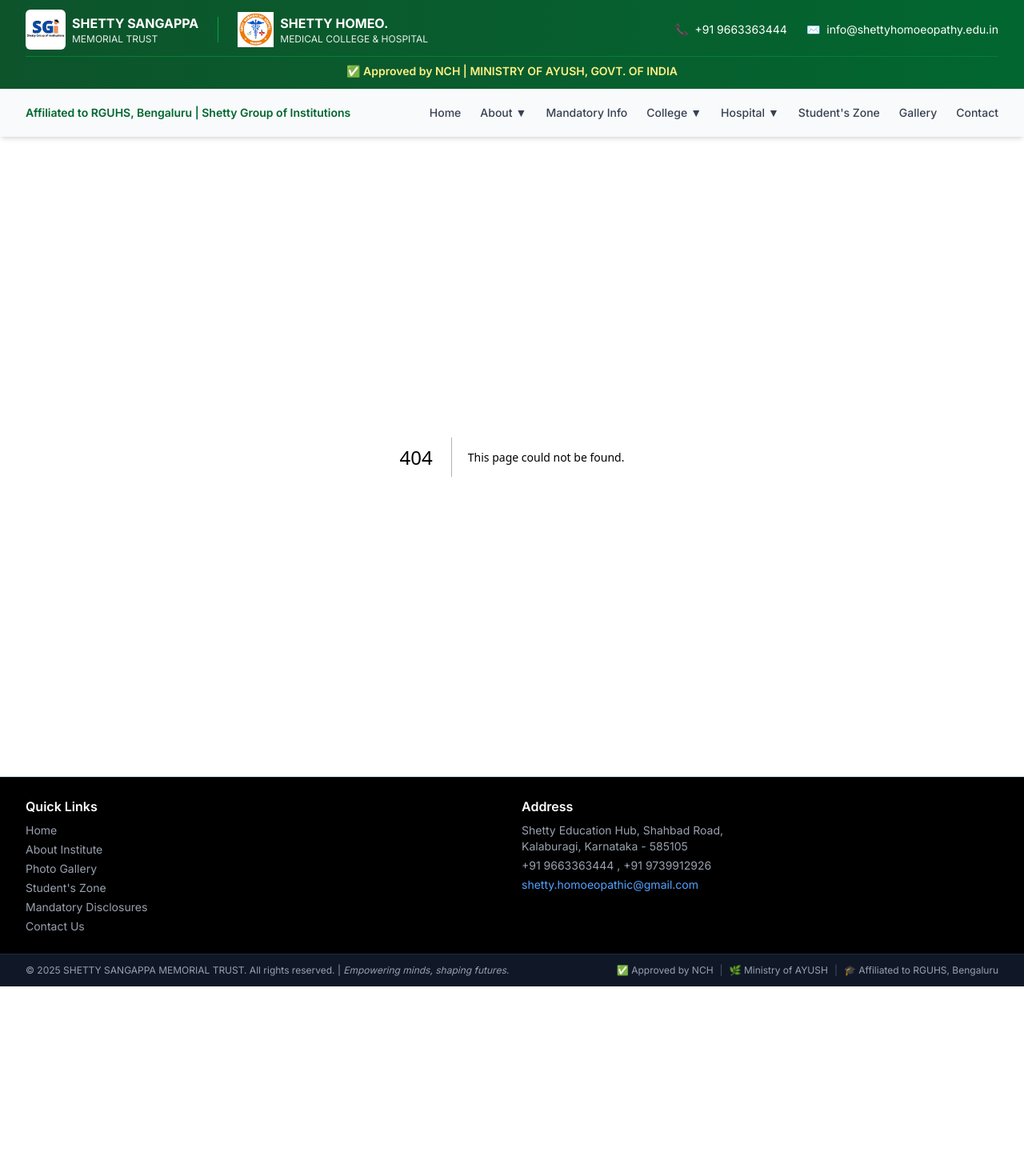
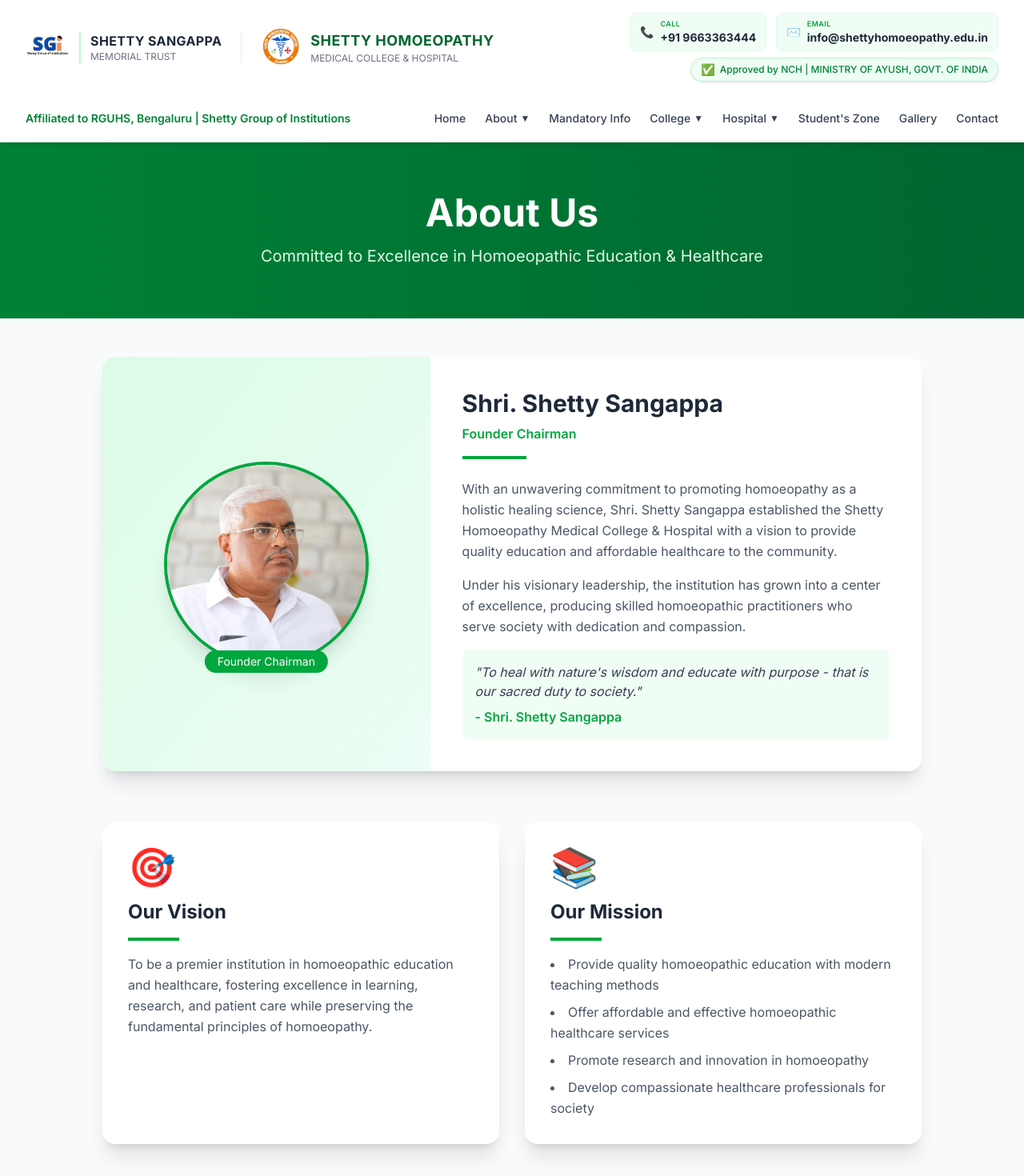
Before and after one commit to SSsss1122-cell/shetty-homoeopathic, a Next.js app: page /about in a window 1280 px wide. Before the commit this address had no page. Shown: the top 1470 px of the page at 80% size. Before the commit the page ends 1233 px from the top, so only its background shows below. Built offline with nearby package versions, Linux system fonts and the light colour scheme.

Commit message:
chairman and vidion mission

```diff
--- /dev/null
+++ b/app/about/page.tsx
@@ -0,0 +1,168 @@
+// app/about/page.tsx
+'use client';
+import Image from "next/image";
+import { useEffect } from "react";
+
+export default function AboutPage() {
+  useEffect(() => {
+    // Handle hash navigation for chairman section
+    if (window.location.hash === "#chairman") {
+      const element = document.getElementById("chairman");
+      if (element) {
+        setTimeout(() => {
+          element.scrollIntoView({ behavior: "smooth" });
+        }, 100);
+      }
+    }
+  }, []);
+
+  return (
+    <div className="min-h-screen bg-gray-50">
+      {/* Hero Section */}
+      <div className="bg-gradient-to-r from-green-700 to-green-800 text-white py-16">
+        <div className="container mx-auto px-4 text-center">
+          <h1 className="text-4xl md:text-5xl font-bold mb-4">About Us</h1>
+          <p className="text-lg md:text-xl text-green-100">
+            Committed to Excellence in Homoeopathic Education & Healthcare
+          </p>
+        </div>
+      </div>
+
+      <div className="container mx-auto px-4 py-12">
+        {/* Chairman Section */}
+        <div id="chairman" className="max-w-5xl mx-auto mb-16 scroll-mt-20">
+          <div className="bg-white rounded-2xl shadow-xl overflow-hidden">
+            <div className="md:flex">
+              {/* Chairman Photo */}
+              <div className="md:w-2/5 bg-gradient-to-br from-green-100 to-emerald-50 p-8 flex items-center justify-center">
+                <div className="relative">
+                  <div className="w-64 h-64 rounded-full overflow-hidden border-4 border-green-600 shadow-xl">
+                    <Image
+                      src="/chairman.png"
+                      alt="Chairman Shri. Shetty Sangappa"
+                      width={256}
+                      height={256}
+                      className="object-cover w-full h-full"
+                    />
+                  </div>
+                  <div className="absolute -bottom-2 left-1/2 transform -translate-x-1/2 bg-green-600 text-white px-4 py-1 rounded-full text-sm whitespace-nowrap">
+                    Founder Chairman
+                  </div>
+                </div>
+              </div>
+
+              {/* Chairman Info */}
+              <div className="md:w-3/5 p-8 md:p-10">
+                <h2 className="text-3xl font-bold text-gray-800 mb-2">
+                  Shri. Shetty Sangappa
+                </h2>
+                <p className="text-green-600 font-semibold mb-4">
+                  Founder Chairman
+                </p>
+                <div className="w-20 h-1 bg-green-600 mb-6"></div>
+                <p className="text-gray-600 leading-relaxed mb-4">
+                  With an unwavering commitment to promoting homoeopathy as a holistic healing science,
+                  Shri. Shetty Sangappa established the Shetty Homoeopathy Medical College & Hospital
+                  with a vision to provide quality education and affordable healthcare to the community.
+                </p>
+                <p className="text-gray-600 leading-relaxed mb-4">
+                  Under his visionary leadership, the institution has grown into a center of excellence,
+                  producing skilled homoeopathic practitioners who serve society with dedication and compassion.
+                </p>
+                <div className="bg-green-50 p-4 rounded-lg mt-4">
+                  <p className="text-gray-700 italic">
+                    "To heal with nature's wisdom and educate with purpose - that is our sacred duty to society."
+                  </p>
+                  <p className="text-green-600 font-semibold mt-2">- Shri. Shetty Sangappa</p>
+                </div>
+              </div>
+            </div>
+          </div>
+        </div>
+
+        {/* Vision & Mission Section */}
+        <div id="vision-mission" className="max-w-5xl mx-auto mb-16 scroll-mt-20">
+          <div className="grid md:grid-cols-2 gap-8">
+            {/* Vision */}
+            <div className="bg-white rounded-2xl shadow-xl p-8 hover:shadow-2xl transition-shadow">
+              <div className="text-5xl mb-4">🎯</div>
+              <h3 className="text-2xl font-bold text-gray-800 mb-4">Our Vision</h3>
+              <div className="w-16 h-1 bg-green-600 mb-4"></div>
+              <p className="text-gray-600 leading-relaxed">
+                To be a premier institution in homoeopathic education and healthcare,
+                fostering excellence in learning, research, and patient care while
+                preserving the fundamental principles of homoeopathy.
+              </p>
+            </div>
+
+            {/* Mission */}
+            <div className="bg-white rounded-2xl shadow-xl p-8 hover:shadow-2xl transition-shadow">
+              <div className="text-5xl mb-4">📚</div>
+              <h3 className="text-2xl font-bold text-gray-800 mb-4">Our Mission</h3>
+              <div className="w-16 h-1 bg-green-600 mb-4"></div>
+              <ul className="text-gray-600 leading-relaxed space-y-2 list-disc list-inside">
+                <li>Provide quality homoeopathic education with modern teaching methods</li>
+                <li>Offer affordable and effective homoeopathic healthcare services</li>
+                <li>Promote research and innovation in homoeopathy</li>
+                <li>Develop compassionate healthcare professionals for society</li>
+              </ul>
+            </div>
+          </div>
+        </div>
+
+        {/* About Institute Section */}
+        <div className="max-w-5xl mx-auto">
+          <div className="bg-white rounded-2xl shadow-xl p-8 md:p-10">
+            <h2 className="text-3xl font-bold text-gray-800 mb-6 text-center">
+              About Shetty Homoeopathy Medical College
+            </h2>
+            <div className="w-24 h-1 bg-green-600 mx-auto mb-8"></div>
+
+            <div className="space-y-4 text-gray-600 leading-relaxed">
+              <p>
+                Shetty Homoeopathy Medical College & Hospital, established under the Shetty Sangappa
+                Memorial Trust, is a distinguished institution approved by the National Commission
+                for Homoeopathy (NCH) and the Ministry of AYUSH, Government of India.
+              </p>
+              <p>
+                Affiliated to the prestigious Rajiv Gandhi University of Health Sciences (RGUHS),
+                Bengaluru, our college is committed to providing excellence in homoeopathic medical
+                education and patient care.
+              </p>
+              <p>
+                Our state-of-the-art campus features modern classrooms, well-equipped laboratories,
+                a vast central library, and a full-fledged hospital that serves the community with
+                quality homoeopathic treatments.
+              </p>
+              <p>
+                We take pride in our dedicated faculty, who blend traditional homoeopathic wisdom
+                with contemporary medical knowledge to create competent and compassionate
+                homoeopathic practitioners.
+              </p>
+            </div>
+
+            {/* Key Highlights */}
+            <div className="grid grid-cols-2 md:grid-cols-4 gap-4 mt-8 pt-6 border-t border-gray-200">
+              <div className="text-center">
+                <div className="text-3xl font-bold text-green-600">20+</div>
+                <p className="text-sm text-gray-500">Years of Excellence</p>
+              </div>
+              <div className="text-center">
+                <div className="text-3xl font-bold text-green-600">500+</div>
+                <p className="text-sm text-gray-500">Students</p>
+              </div>
+              <div className="text-center">
+                <div className="text-3xl font-bold text-green-600">50+</div>
+                <p className="text-sm text-gray-500">Faculty Members</p>
+              </div>
+              <div className="text-center">
+                <div className="text-3xl font-bold text-green-600">100+</div>
+                <p className="text-sm text-gray-500">Beds in Hospital</p>
+              </div>
+            </div>
+          </div>
+        </div>
+      </div>
+    </div>
+  );
+}
--- a/app/page.tsx
+++ b/app/page.tsx
@@ -79,7 +79,7 @@
               </p>
             </div>
             <h1 className="text-4xl md:text-6xl font-bold mb-4 text-white drop-shadow-lg">
-              SHETTY HOMOEOMEDICAL
+              SHETTY HOMOEOPATHY
               <span className="block text-emerald-300">COLLEGE & HOSPITAL</span>
             </h1>
             <div className="flex flex-wrap justify-center gap-6 text-sm mb-4 text-gray-200">
@@ -238,7 +238,7 @@
               <div className="bg-white rounded-2xl overflow-hidden shadow-xl hover:shadow-2xl transition-all duration-500 transform hover:-translate-y-3">
                 <div className="h-64 relative overflow-hidden">
                   <Image
-                    src="/shetty homoeopathic hospitall.jpeg"
+                    src="/shetty homoeopathic hoapitall.jpeg"
                     alt="Green Campus"
                     fill
                     className="object-cover group-hover:scale-110 transition-transform duration-700"
--- a/components/header.tsx
+++ b/components/header.tsx
@@ -36,12 +36,14 @@
     { name: "Home", href: "/", hasDropdown: false },
     {
       name: "About",
-      hasDropdown: true,
+      href: "/about",  // Added href for About
+      hasDropdown: true,  // Keep dropdown for sub-items
       dropdownItems: [
-        { label: "About Institute", href: "/" },
+        { label: "About Institute", href: "/about" },
+        { label: "Chairman's Profile", href: "/about#chairman" },
         { label: "Principal's Desk", href: "/principal" },
-        { label: "Vision & Mission", href: "/" },
-        { label: "Permission Letter", href: "/" }
+        { label: "Vision & Mission", href: "/about#vision-mission" },
+        { label: "Permission Letter", href: "/permission-letter" }
       ]
     },
     { name: "Mandatory Info", href: "/mandatory-info", hasDropdown: false },
@@ -75,56 +77,78 @@
 
   return (
     <header className="w-full relative z-50">
-      {/* Top Bar - Combined Trust and College Info */}
-      <div className="bg-gradient-to-r from-green-900 to-green-800 text-white px-4 md:px-8 py-3">
-        <div className="flex flex-col md:flex-row justify-between items-center gap-3">
+      {/* Top Bar - Homoeopathy College Trust Header */}
+      <div className="bg-white shadow-md px-4 md:px-8 py-4">
+        <div className="flex flex-col lg:flex-row justify-between items-center gap-4">
+          {/* Left: Trust and College Name with Logos */}
           <div className="flex items-center gap-3 md:gap-6 flex-wrap justify-center">
-            {/* SGI Logo */}
-            <div className="flex items-center gap-2">
+            <div className="flex items-center gap-3">
               <Image
                 src="/SGi-Logo-4K_JPEG.jpg"
                 alt="SGI Logo"
-                width={50}
-                height={50}
+                width={55}
+                height={55}
                 className="object-contain rounded-md"
                 priority
               />
-              <div className="leading-tight">
-                <h1 className="font-bold text-sm md:text-base">SHETTY SANGAPPA</h1>
-                <p className="text-xs opacity-90">MEMORIAL TRUST</p>
+              <div className="leading-tight border-l-2 border-green-200 pl-3">
+                <h1 className="font-bold text-sm md:text-base text-gray-800 tracking-wide">
+                  SHETTY SANGAPPA
+                </h1>
+                <p className="text-xs text-gray-500">MEMORIAL TRUST</p>
               </div>
             </div>
 
-            <div className="w-px h-8 bg-green-600 hidden md:block" />
+            <div className="hidden md:block w-px h-10 bg-gray-200" />
 
-            <div className="flex items-center gap-2">
+            <div className="flex items-center gap-3">
               <Image
                 src="/medical-logo.png"
-                alt="Medical Logo"
-                width={45}
-                height={45}
+                alt="Homoeopathy College Logo"
+                width={50}
+                height={50}
                 className="object-contain"
               />
               <div className="leading-tight">
-                <h1 className="font-bold text-sm md:text-base">SHETTY HOMEO.</h1>
-                <p className="text-xs opacity-90">MEDICAL COLLEGE & HOSPITAL</p>
+                <h1 className="font-bold text-base md:text-lg text-green-800 tracking-wide">
+                  SHETTY HOMOEOPATHY
+                </h1>
+                <p className="text-xs text-gray-500">MEDICAL COLLEGE & HOSPITAL</p>
               </div>
             </div>
           </div>
 
-          <div className="flex gap-4 md:gap-6 text-xs md:text-sm">
-            <a href="tel:+919663363444" className="flex items-center gap-2 hover:text-yellow-300 transition">
-              <span>📞</span> +91 9663363444
-            </a>
-            <a href="mailto:info@shettyhomoeopathy.edu.in" className="flex items-center gap-2 hover:text-yellow-300 transition">
-              <span>✉️</span> info@shettyhomoeopathy.edu.in
-            </a>
+          {/* Right: Contact Info and Approval Badge in a Card Layout */}
+          <div className="flex flex-col items-end gap-2">
+            {/* Contact Row - Phone and Email side by side */}
+            <div className="flex items-center gap-3">
+              <a
+                href="tel:+919663363444"
+                className="flex items-center gap-2 px-3 py-1.5 rounded-lg bg-green-50 hover:bg-green-100 transition border border-green-100"
+              >
+                <span className="text-green-700 text-sm">📞</span>
+                <div>
+                  <p className="text-[9px] text-green-600 uppercase tracking-wider font-semibold">Call</p>
+                  <p className="text-sm font-bold text-gray-800">+91 9663363444</p>
+                </div>
+              </a>
+              <a
+                href="mailto:info@shettyhomoeopathy.edu.in"
+                className="flex items-center gap-2 px-3 py-1.5 rounded-lg bg-green-50 hover:bg-green-100 transition border border-green-100"
+              >
+                <span className="text-green-700 text-sm">✉️</span>
+                <div>
+                  <p className="text-[9px] text-green-600 uppercase tracking-wider font-semibold">Email</p>
+                  <p className="text-sm font-bold text-gray-800">info@shettyhomoeopathy.edu.in</p>
+                </div>
+              </a>
+            </div>
+            {/* Approval Badge as a professional pill below contacts */}
+            <div className="inline-flex items-center gap-1.5 bg-gradient-to-r from-green-50 to-emerald-50 text-green-700 text-xs font-medium px-3 py-1 rounded-full border border-green-200 shadow-sm">
+              <span className="text-green-600 text-sm">✅</span>
+              <span>Approved by NCH | MINISTRY OF AYUSH, GOVT. OF INDIA</span>
+            </div>
           </div>
-        </div>
-
-        {/* Approval Badge inside top bar */}
-        <div className="text-center mt-2 pt-2 border-t border-green-700 text-yellow-200 text-xs md:text-sm font-semibold">
-          ✅ Approved by NCH | MINISTRY OF AYUSH, GOVT. OF INDIA
         </div>
       </div>
 
@@ -133,12 +157,12 @@
         className={`sticky top-0 z-40 transition-all duration-300 ${
           scrolled
             ? "bg-white shadow-lg py-2"
-            : "bg-gray-50 shadow-md py-3"
+            : "bg-white/95 backdrop-blur-sm shadow-md py-3"
         } px-4 md:px-8`}
       >
         <div className="flex justify-between items-center">
           <div className="flex-1 md:flex-none">
-            <p className="text-green-800 font-semibold text-xs md:text-sm">
+            <p className="text-green-700 font-semibold text-xs md:text-sm">
               Affiliated to RGUHS, Bengaluru | Shetty Group of Institutions
             </p>
           </div>
@@ -153,9 +177,12 @@
                   onMouseLeave={handleLeave}
                   className="relative group"
                 >
-                  <button className="flex items-center gap-1 hover:text-green-700 transition py-2">
-                    {item.name} <span>▼</span>
-                  </button>
+                  <Link
+                    href={item.href || "#"}
+                    className="flex items-center gap-1 hover:text-green-700 transition py-2"
+                  >
+                    {item.name} <span className="text-xs">▼</span>
+                  </Link>
                   {openMenu === item.name.toLowerCase() && (
                     <div className="absolute top-8 left-0 bg-white shadow-xl rounded-lg min-w-[220px] z-50 border border-gray-100 overflow-hidden">
                       <ul className="py-2">
@@ -164,7 +191,9 @@
                             key={`${subItem.label}-${index}`}
                             className="px-4 py-2 hover:bg-green-50 hover:text-green-700 cursor-pointer text-sm transition"
                           >
-                            <a href={subItem.href}>{subItem.label}</a>
+                            <Link href={subItem.href}>
+                              {subItem.label}
+                            </Link>
                           </li>
                         ))}
                       </ul>
@@ -186,7 +215,7 @@
           {/* Mobile Menu Button */}
           <button
             onClick={() => setMobileMenuOpen(!mobileMenuOpen)}
-            className="lg:hidden p-2 rounded-lg bg-green-700 text-white text-xl"
+            className="lg:hidden p-2 rounded-lg bg-green-700 text-white text-xl hover:bg-green-800 transition"
             aria-label={mobileMenuOpen ? "Close menu" : "Open menu"}
           >
             {mobileMenuOpen ? "✕" : "☰"}
@@ -199,18 +228,13 @@
             {navItems.map((item) =>
               item.hasDropdown ? (
                 <div key={item.name} className="space-y-2">
-                  <button
-                    onClick={() =>
-                      setOpenMenu(
-                        openMenu === item.name.toLowerCase()
-                          ? null
-                          : item.name.toLowerCase()
-                      )
-                    }
-                    className="flex items-center justify-between w-full py-2 text-gray-700 font-medium"
+                  <Link
+                    href={item.href || "#"}
+                    className="flex items-center justify-between w-full py-2 text-gray-700 font-medium hover:text-green-700"
+                    onClick={() => setMobileMenuOpen(false)}
                   >
-                    {item.name} <span>▼</span>
-                  </button>
+                    {item.name} <span className="text-xs">▼</span>
+                  </Link>
                   {openMenu === item.name.toLowerCase() && (
                     <div className="pl-4 space-y-2 border-l-2 border-green-200">
                       {item.dropdownItems?.map((subItem, index) => (
```
Also changed, not shown: public/chairman.png (added).
